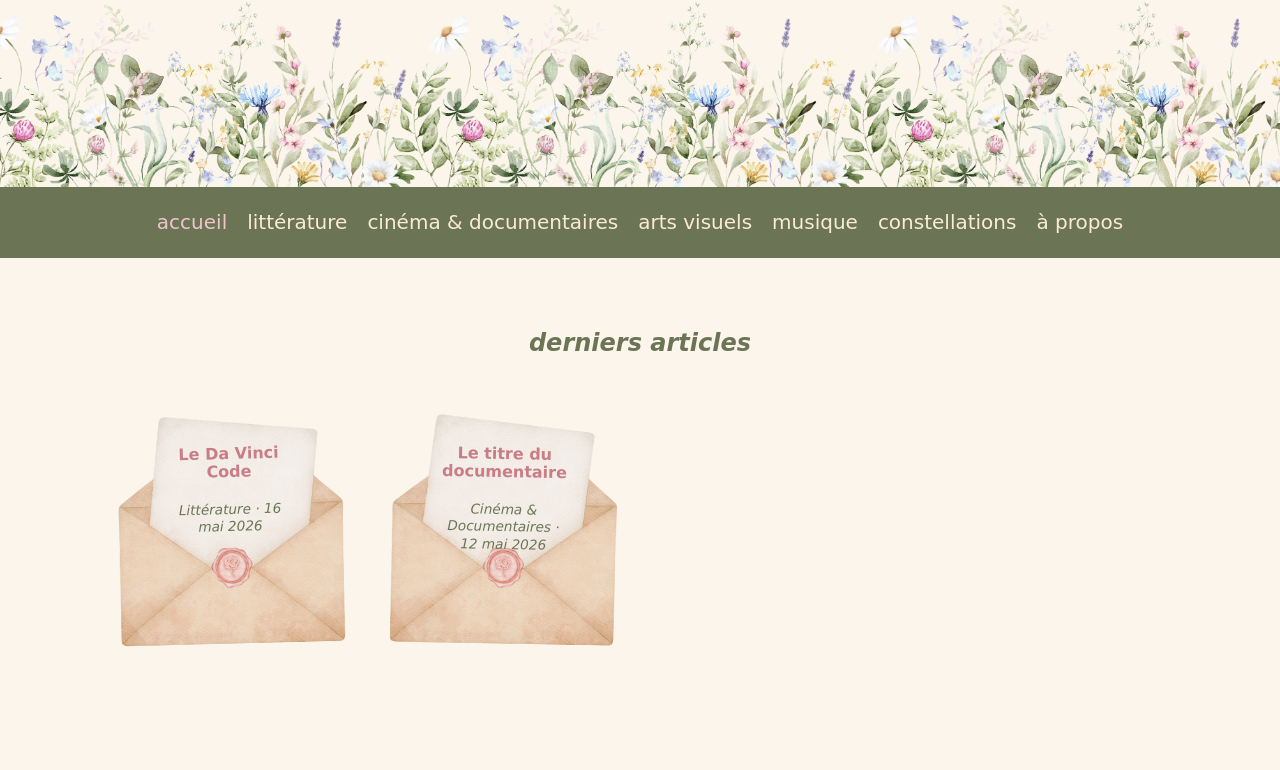
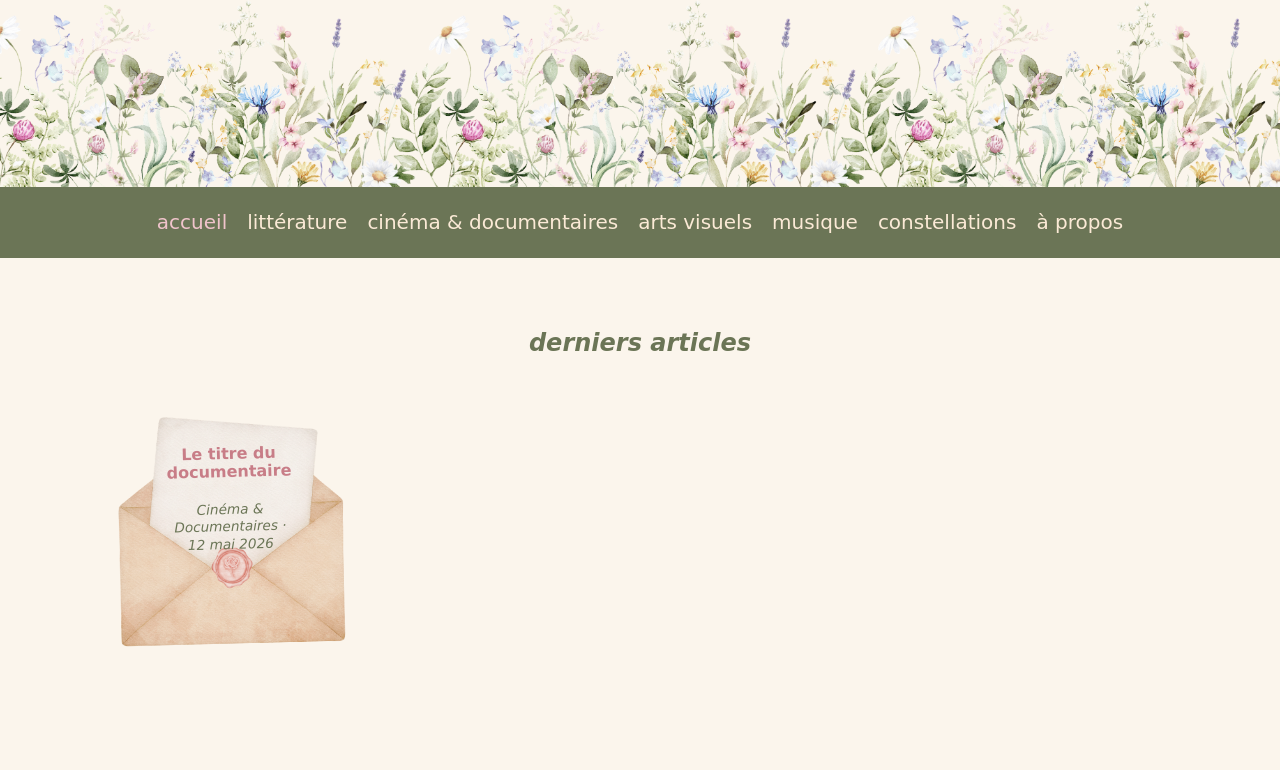
Before and after one commit to rotsy05/OAA, a website: page index.html in a window 1280 px wide. Shown: the part 390-1160 px from the top of the page. Drawn offline with Linux system fonts and the light colour scheme; a web font is replaced by a local one.

Commit message:
galerie accueil

```diff
--- a/index.html
+++ b/index.html
@@ -45,15 +45,6 @@
       <div class="galerie__grille">
 
         <article class="enveloppe">
-          <a href="articles/2026-05-16-da-vinci-code.html" class="enveloppe__lien">
-            <h2 class="enveloppe__titre">Le Da Vinci Code</h2>
-            <p class="enveloppe__meta">
-              Littérature · <time datetime="2026-05-16">16 mai 2026</time>
-            </p>
-          </a>
-        </article>
-
-        <article class="enveloppe">
           <a href="articles/2026-05-12-documentaire-arte.html" class="enveloppe__lien">
             <h2 class="enveloppe__titre">Le titre du documentaire</h2>
             <p class="enveloppe__meta">
```
